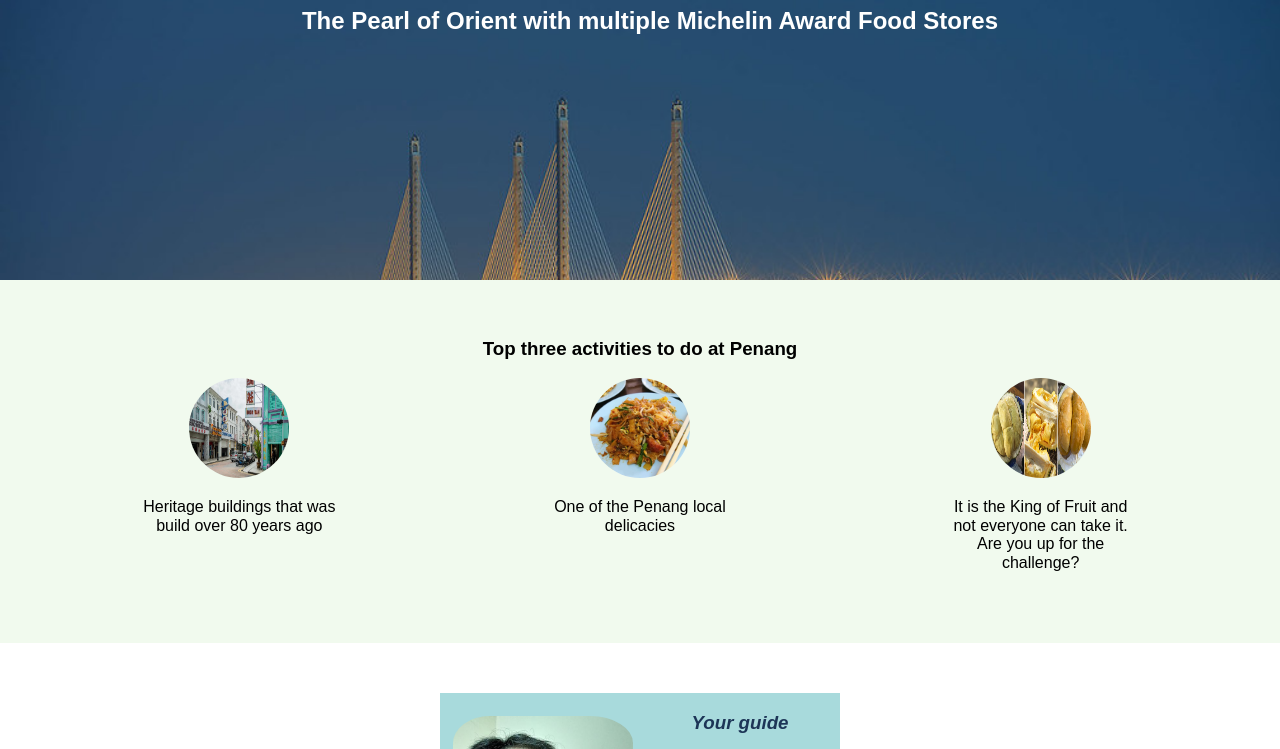
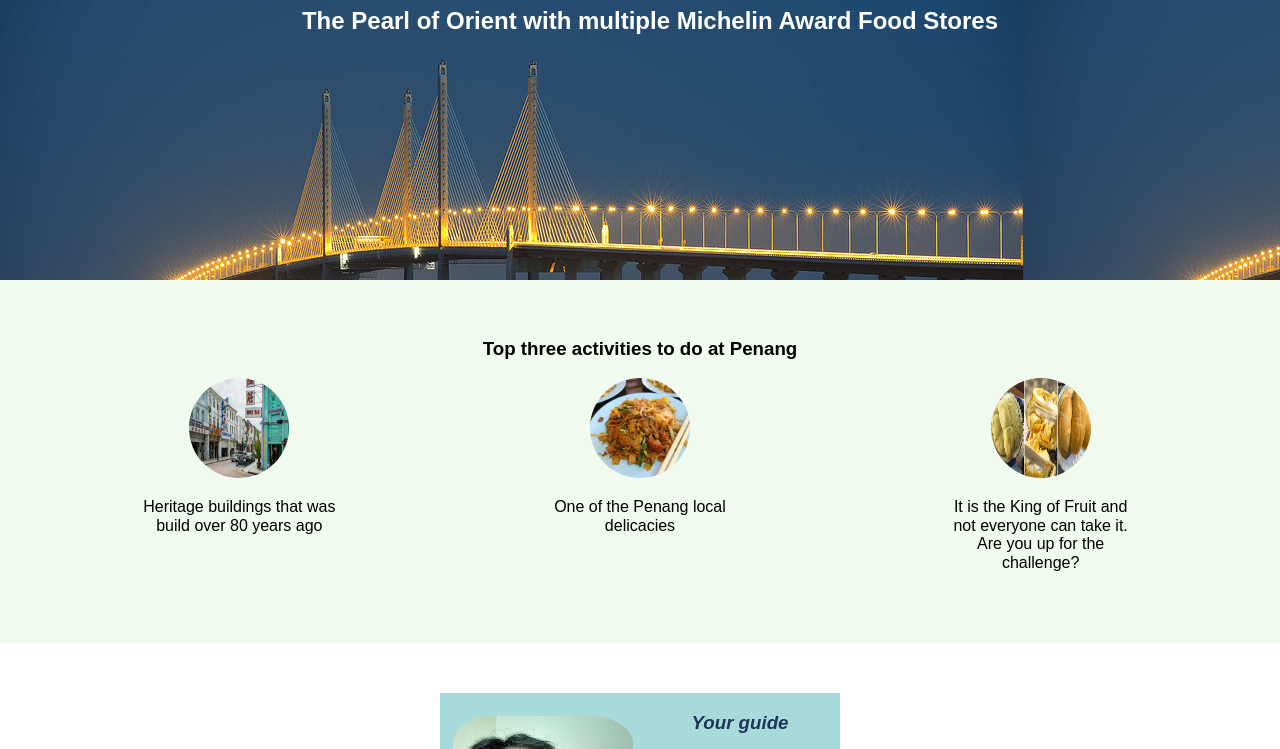
Before and after one commit to garrentmh/hometown-homepage, a website built with Vite: page index.html in a window 1280 px wide. Shown: the part 83-832 px from the top of the page. Built offline with nearby package versions, Linux system fonts and the light colour scheme.

Commit message:
Update styles.css

```diff
--- a/styles.css
+++ b/styles.css
@@ -22,7 +22,7 @@
 
 .hero {
     background-image: url("images/139-1398058_penang-bridge.jpg");
-    background-size: cover;
+    background-size: 100%vh;
     width: 100%;
     height: 343px;
     color: white;
```
